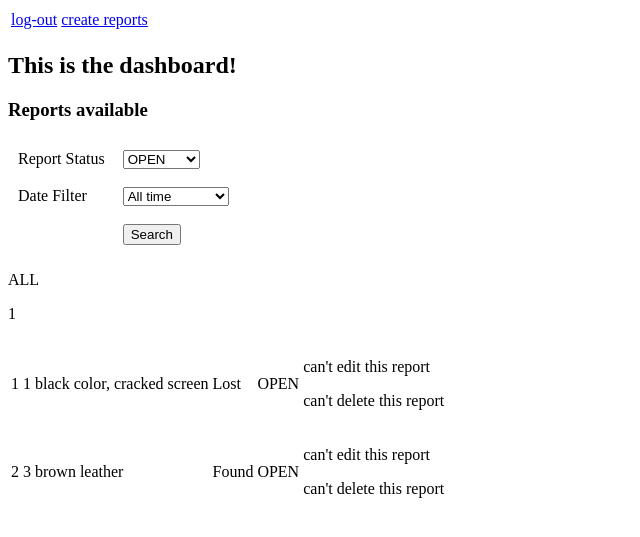
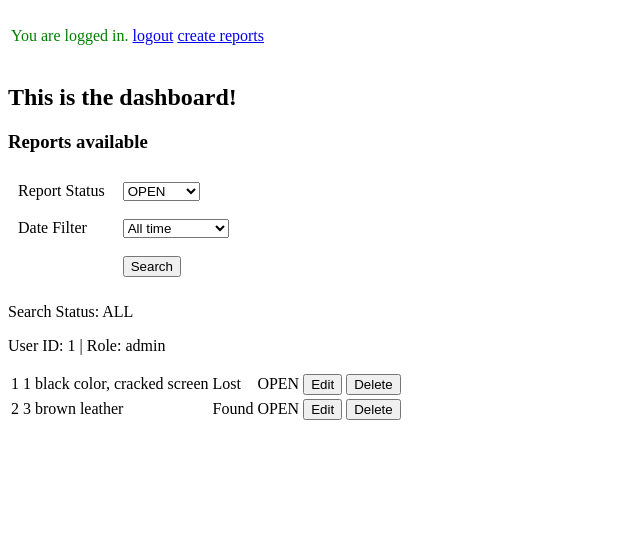
Before and after one commit to TheJuanderer/CMSC127-FinalProj, a PHP site: page /dashboardPage.php in a window 1280 px wide. Shown: the top 537 px of the page, without its empty margins (0-640 px from the left). Run offline with PHP 8.4, Linux system fonts and the light colour scheme; a user stored in the database is signed in; data comes from the database, SQL or seed files in the repository.

Commit message:
Added role functionalities and dynamics

```diff
--- a/dashboardPage.php
+++ b/dashboardPage.php
@@ -2,19 +2,47 @@
 this is where a user can view reports using the status
 this is also where the user can click a link to create a report
 this is also where a user can claim or unclaim a report -->
+<?php
+// Ensure session tracking is running before rendering the HTML content
+if (session_status() === PHP_SESSION_NONE) {
+    session_start();
+}
+$isLoggedIn = isset($_SESSION['user_id']);
+?>
 <!DOCTYPE html>
 <html>
     <head>
-
+        <title>Dashboard</title>
     </head>
     <body>
         <table>
             <tr>
-                <td><a href="logout.php">log-out</a></td>
-                <td><a href="newReportPage.php">create reports</a></td>
+                <!-- ADDED ELEMENTS DYNAMIC TO ROLE  -->
+                <td>
+                    <?php if (isset($_SESSION['user_id'])): ?>
+                        <p style="color: green;">You are logged in.</p>
+                    <?php else: ?>
+                        <p style="color: red;">You are browsing as a guest.</p>
+                    <?php endif; ?>
+                </td>
+                <td>
+                    <?php if (isset($_SESSION['user_id'])): ?>
+                        <a href="logout.php">logout</a>
+                    <?php else: ?>
+                        <a href="loginPage.php">log-in</a>
+                    <?php endif; ?>
+                </td>
+                <td>
+                    <?php if ($isLoggedIn): ?>
+                        <a href="newReportPage.php">create reports</a>
+                    <?php else: ?>
+                        <span title="Please log in to create reports" style="color: gray; text-decoration: none; cursor: not-allowed;">
+                            create reports
+                        </span>
+                    <?php endif; ?>
+                </td>
             </tr>
         </table>
-
         <h2>This is the dashboard!</h2>
 
         <h3>Reports available</h3>
@@ -64,7 +92,8 @@ this is also where a user can claim or unclaim a report -->
                 <tr>
                     <td></td>
                     <td>
-                        <button type="submit">Search</button>
+                        <button type="submit" class="auth-required">Search</button>
+
                     </td>
                 </tr>
 
--- a/deleteReportAction.php
+++ b/deleteReportAction.php
@@ -1,24 +1,52 @@
 <?php
 //get the id of the user in SESSION, and the current report
 $reportUserID = $row['user_id'];
-$sessionUserID =  $_SESSION['user_id'];
+$sessionUserID =  $_SESSION['user_id'] ?? null; //in case dashboard is used by guest
 
-//if they are the same, return a button element
-//since the user can only delete his own reports
-if ($reportUserID === $sessionUserID){
-    echo '<form action="deleteReport.php" method="POST">
+//gets role of user
+$sessionUserRole = $_SESSION['role'] ?? 'user';
+
+$isAdmin = (strtolower($sessionUserRole) === 'admin');
+
+$isOwner = ($sessionUserID !== null && $reportUserID == $sessionUserID);
+
+//ADDED ELEMENTS DYNAMIC TO ROLE
+//can delete if perm is sufficient
+if ($isOwner || $isAdmin) {
+    echo '<form action="deleteReport.php" method="POST" style="display:inline;">
     <input
         type="hidden"
         name="report_id"
-        value='. $row["report_id"] .'
+        value="'. htmlspecialchars($row["report_id"]) .'"
     >
     <button type="submit" onclick="return confirm(\'are you sure you want to delete this?\')">
         Delete
     </button>
 </form>';
 } else {
-    echo "<p>can't delete this report</p>";
+    echo '<button type="button" disabled title="You cannot delete this report" style="cursor: not-allowed; opacity: 0.6;">
+        Delete
+    </button>';
 }
+?>
+
+
+<!-- //if they are the same, return a button element
+//since the user can only delete his own reports
+// if ($reportUserID === $sessionUserID){
+//     echo '<form action="deleteReport.php" method="POST">
+//     <input
+//         type="hidden"
+//         name="report_id"
+//         value='. $row["report_id"] .'
+//     >
+//     <button type="submit" onclick="return confirm(\'are you sure you want to delete this?\')">
+//         Delete
+//     </button>
+// </form>';
+// } else {
+//     echo "<p>can't delete this report</p>";
+// }
 //onclick="return confirm(\"are you sure you want to delete this?\")"
 
-?>
+?> -->
--- a/editReportAction.php
+++ b/editReportAction.php
@@ -1,28 +1,51 @@
-
 <?php
 /*this just returns a button or not basically for updating report */
 
-
 //get the id of the user, and the current report
 $reportUserID = $row['user_id'];
-$sessionUserID =  $_SESSION['user_id'];
+$sessionUserID =  $_SESSION['user_id'] ?? null; //in case dashboard is used by guest
 
+//gets role of user
+$sessionUserRole = $_SESSION['role'] ?? 'user';
 
-//if they are the same, return a button element
-//since the user can only edit his own reports
-if ($reportUserID === $sessionUserID){
-    echo '<form action="updateReportPage.php" method="POST">
+$isAdmin = ($sessionUserRole == 'admin');
+$isOwner = ($sessionUserID !== null && $reportUserID === $sessionUserID);
+
+//if permissions sufficient
+if ($isOwner || $isAdmin) {
+    echo '<form action="updateReportPage.php" method="POST" style="display:inline;">
     <input
     type="hidden"
     name="report_id"
-    value='. $row["report_id"] .'
+    value="'. htmlspecialchars($row["report_id"]) .'"
     >
     <button type="submit">
         Edit
     </button>
 </form>';
 } else {
-    echo "<p>can't edit this report</p>";
+    // Displayed text if the user does not have authorization
+     echo '<button type="button" disabled title="You cannot edit this report" style="cursor: not-allowed; opacity: 0.6; margin-right: 2px;">
+        Edit
+    </button>';
 }
+?>
 
-?>
+<!-- // //if they are the same, return a button element
+// //since the user can only edit his own reports
+// if ($reportUserID === $sessionUserID){
+//     echo '<form action="updateReportPage.php" method="POST">
+//     <input
+//     type="hidden"
+//     name="report_id"
+//     value='. $row["report_id"] .'
+//     >
+//     <button type="submit">
+//         Edit
+//     </button>
+// </form>';
+// } else {
+//     echo "<p>can't edit this report</p>";
+// }
+
+// ?> -->
--- a/loginPage.php
+++ b/loginPage.php
@@ -19,6 +19,8 @@ if ($_SERVER["REQUEST_METHOD"] == "POST") {
         // store session
         $_SESSION['user_id'] = $user['user_id'];
         $_SESSION['name'] = $user['name'];
+
+        $_SESSION['role'] = $user['role'];
 
         header("Location: dashboardPage.php");
         exit();
--- a/viewReport.php
+++ b/viewReport.php
@@ -4,8 +4,9 @@ get the value from the select element, if the user did not choose then the defau
 would be the statusSearch*/
 include 'DBConnector.php';
 
-session_start();
-
+if (session_status() === PHP_SESSION_NONE) {
+    session_start();
+}
 //intialize
 $conditions = [];
 
@@ -13,11 +14,22 @@ $conditions = [];
 $statusSearch = $_POST['statusSearch'] ?? 'ALL';
 $dateSearch = $_POST['datePreset'] ?? 'ALL';
 
-//output the statusSearch string
-echo "<p>$statusSearch</p>";
-echo "<p>{$_SESSION['user_id']}</p>"; //the page saves the credentials of the user from the loginView
+// //output the statusSearch string
+// echo "<p>$statusSearch</p>";
+// echo "<p>{$_SESSION['user_id']}</p>"; //the page saves the credentials of the user from the loginView
 
-//create the query depending on the search status you want
+if (session_status() === PHP_SESSION_NONE) {
+    session_start();
+}
+
+echo "<p>Search Status: " . htmlspecialchars($statusSearch) . "</p>";
+
+//in case user is not logged in, also for checking if user is admin
+$userId = $_SESSION['user_id'] ?? 'Guest';
+$userRole = $_SESSION['role'] ?? 'Guest';
+
+echo "<p>User ID: $userId | Role: $userRole</p>";
+
 //STATUS FILTER
 if ($statusSearch !== 'ALL') {
     $conditions[] = "report_status = '$statusSearch'";
@@ -62,9 +74,11 @@ echo "<table>";
             <td>{$row['item_desc']}</td>
             <td>{$row['report_type']}</td>
             <td>{$row['report_status']}</td>
-            <td>"; include 'editReportAction.php';
-            include 'deleteReportAction.php';
-            echo "</td>
+            <td>";
+
+                include 'editReportAction.php';
+                include 'deleteReportAction.php';
+                echo "</td>
 
         </tr>
         ";
```
